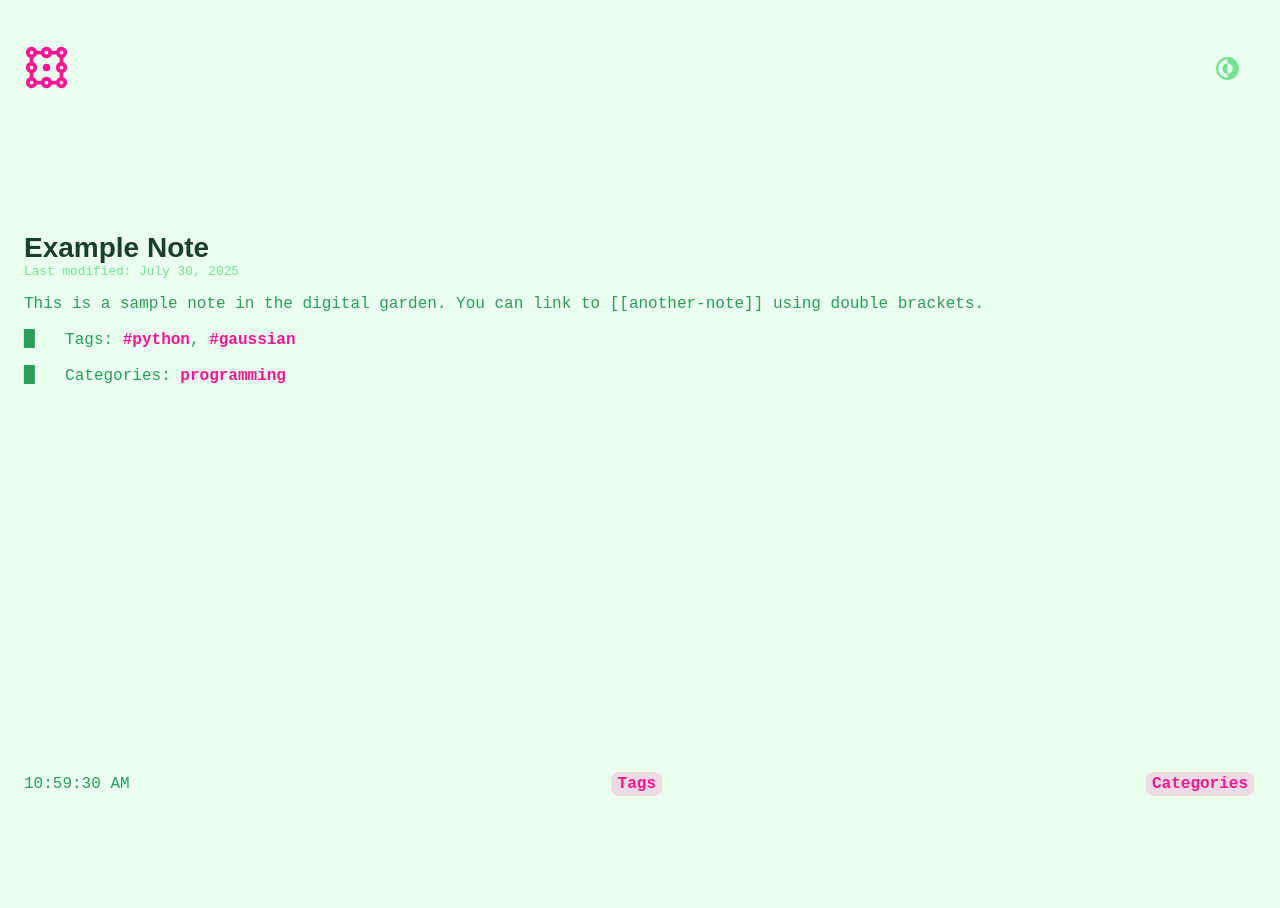
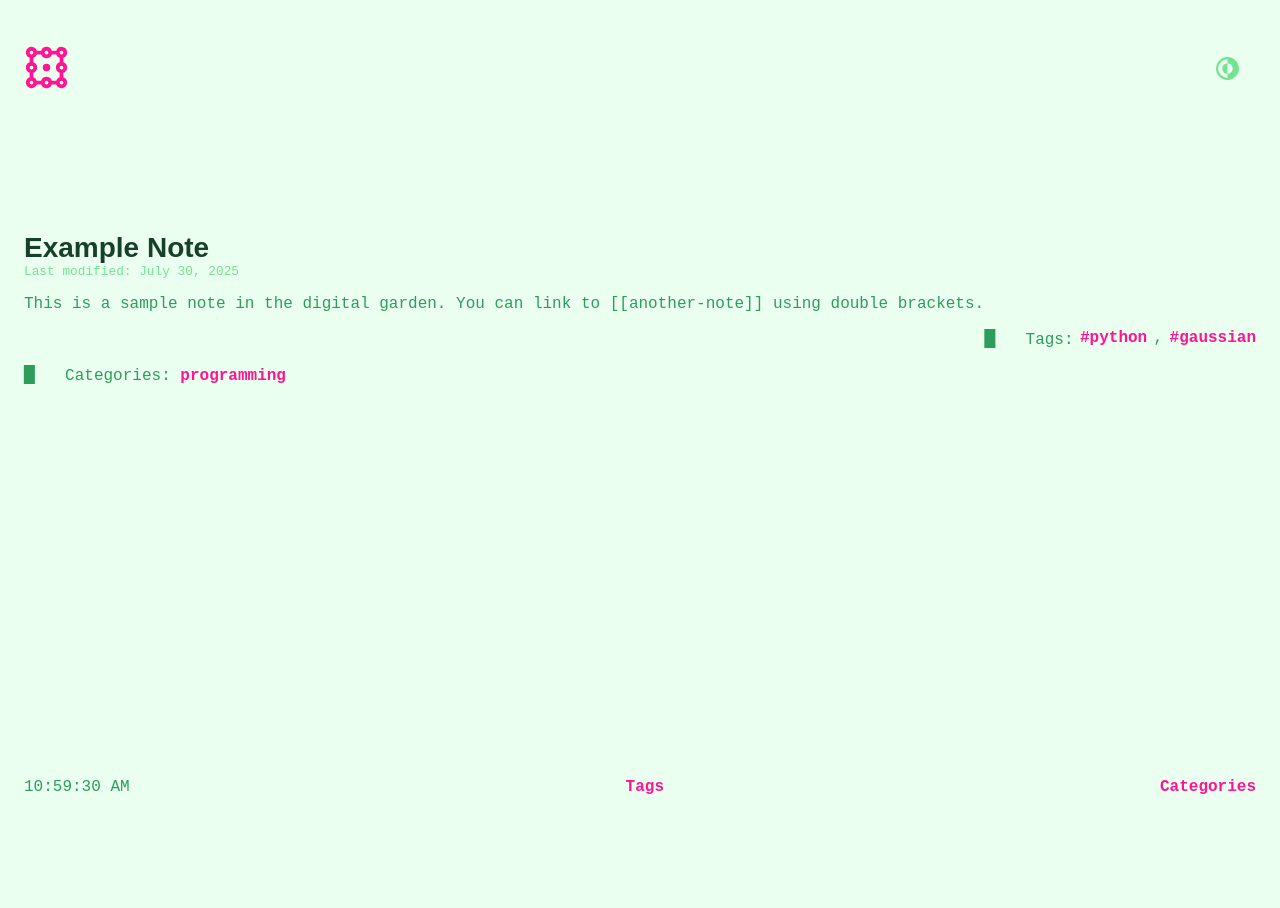
Before and after one commit to dduyg/5566677, a Jekyll site: the page built from _notes/example-note.md, in a window 1280 px wide. Built offline with Jekyll 4.4.1, drawn with Linux system fonts in a browser that asks for light colours; some web fonts are replaced.

Commit message:
Update main.css

```diff
--- a/assets/main.css
+++ b/assets/main.css
@@ -71,11 +71,31 @@ a.internal {
   padding: 0 0.1rem;
   line-height: 1.4rem;
 }
-footer a {
+a.tag {
   background-color: var(--highlight);
   border-radius: 8px;
   margin: 0 0.1rem;
   padding: 0.2rem 0.4rem;
+}
+a.tag::before {
+  content: "#";
+}
+
+.tags {
+  display: flex;
+  flex-wrap: wrap;
+  justify-self: end;
+  gap: 0.4rem;
+  margin: 1rem 0;
+  padding-left: 0;
+  list-style: none;
+}
+.tags .tagg {
+  color: var(--tertiary);
+  display: inline-block;
+  white-space: nowrap;
+  overflow-wrap: normal;
+  margin: 0;
 }
 
 h1, h2, h3 {
```
